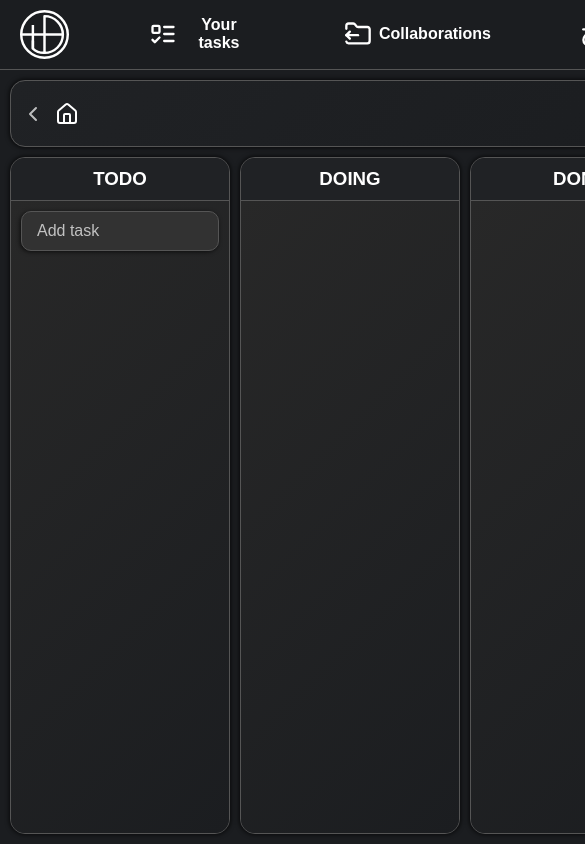
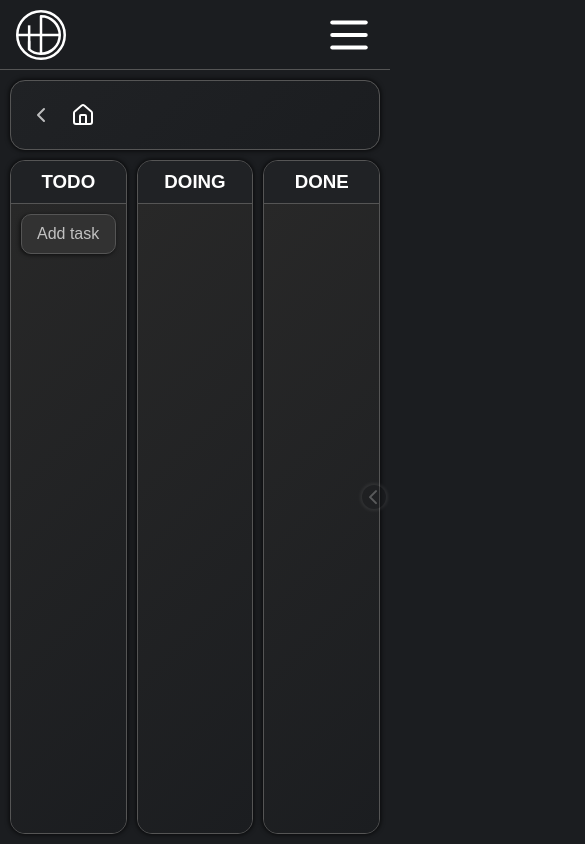
Before and after one commit to quivXe/vue-first-project, a Vue app in the folder client/: page / in a window 390 px wide. Shown: the top 844 px of the page, 585 px wide, since content can reach past the window. Built offline with nearby package versions, Linux system fonts and the light colour scheme.

Commit message:
Mainly responsive style  - added burger menu for smaller devices  - few bugfixes

```diff
--- a/client/src/App.vue
+++ b/client/src/App.vue
@@ -1,6 +1,7 @@
 <script setup>
 
 import Notification from './components/Notification.vue';
+import MainNavigation from "@/components/MainNavigation.vue";
 
 </script>
 <template>
@@ -9,28 +10,7 @@ import Notification from './components/Notification.vue';
     <div class="logo">
       <router-link to="/"><img src="@/assets/images/logo.svg" alt="Logo"></router-link>
     </div>
-    <div class="main-nav">
-      <ul>
-        <li>
-          <router-link :key="$route.fullPath" to="/">
-            <img src="@/assets/images/local_tasks.svg" alt="">
-            <span>Your tasks</span>
-          </router-link>
-        </li>
-        <li>
-          <router-link to="/collaborations">
-            <img src="@/assets/images/shared_tasks.svg" alt="">
-            <span>Collaborations</span>
-          </router-link>
-        </li>
-        <li>
-          <router-link to="/join">
-            <img src="@/assets/images/join1.svg" alt="">
-            <span>Connect</span>
-          </router-link>
-        </li>
-      </ul>
-    </div>
+    <MainNavigation />
   </div>
   <div class="main-container">
     <router-view></router-view>
@@ -53,6 +33,8 @@ import Notification from './components/Notification.vue';
     justify-content: space-between
     align-items: center
 
+    position: relative
+
     *
       height: 100%
       box-sizing: border-box
@@ -60,56 +42,24 @@ import Notification from './components/Notification.vue';
 
     .logo
       display: flex
-
-      img
-        padding: 10px 20px
-
-    .main-nav
-      flex-grow: 1
-      user-select: none
-
-      ul
-        display: flex
-        list-style: none
-        justify-content: center
-        align-items: center
-        column-gap: 50px
-        text-align: center
-
-        li
-          text-align: center
-
-          a
-            color: common.$text-color
-            text-decoration: none
-            padding: 20px
-            text-align: center
-            display: flex
-            align-items: center
-            gap: 7px
-
-            border-bottom: 1px solid transparent
-
-            &:hover
-              border-bottom: 1px solid common.$text-color
-
-            img
-              max-height: 30px
-
-            span
-              height: fit-content
-
+      position: absolute
+      top: 50%
+      transform: translateY(-50%)
+      height: 50px
+      left: 1rem
 
 
   .main-container
     background-color: common.$bg-color
     width: 100%
     height: calc(100vh - common.$header-height)
-    min-height: 410px
+    //min-height: 410px
     display: flex
     align-items: center
     justify-content: center
 
   .footer
     display: none
+
+
 </style>
--- a/client/src/assets/styles/_common.sass
+++ b/client/src/assets/styles/_common.sass
@@ -37,12 +37,6 @@ $options-color: white
 // header
 $header-height: 70px
 
-// nav
-$nav-height: 70px
-
-// main
-$main-height: calc(100vh - $header-height - $nav-height)
-
 // description
 $output-bg-color: #C4C5CC
 $output-text-color: black
--- a/client/src/assets/styles/main.sass
+++ b/client/src/assets/styles/main.sass
@@ -11,7 +11,7 @@ body, #app, html
     @extend %scrollbar
 
 #app
-    min-width: 700px
+    //min-width: 700px
 
 *
     font-family: 'Arial', serif
--- /dev/null
+++ b/client/src/components/MainNavigation.vue
@@ -0,0 +1,142 @@
+<script setup>
+
+import {computed, onMounted, onUnmounted, ref} from "vue";
+
+const mainNavBreakpoint = 750;
+let currentWidth = ref(window.innerWidth);
+const isSmallScreen = computed(() => {
+  return currentWidth.value <= mainNavBreakpoint
+});
+
+const isNavShowed = ref(false);
+
+function resizeHandler() {
+    currentWidth.value = window.innerWidth;
+}
+onMounted(() => {
+  window.addEventListener('resize', resizeHandler)
+})
+onUnmounted(() => {
+  window.removeEventListener('resize', resizeHandler);
+})
+
+</script>
+
+<template>
+  <div class="container">
+    <ul :class="{ isSmallScreen }" v-if="!isSmallScreen || isNavShowed">
+      <li @click="isNavShowed=false">
+        <router-link :key="$route.fullPath" to="/">
+          <img src="@/assets/images/local_tasks.svg" alt="">
+          <span>Your tasks</span>
+        </router-link>
+      </li>
+      <li @click="isNavShowed=false">
+        <router-link to="/collaborations">
+          <img src="@/assets/images/shared_tasks.svg" alt="">
+          <span>Collaborations</span>
+        </router-link>
+      </li>
+      <li @click="isNavShowed=false">
+        <router-link to="/join">
+          <img src="@/assets/images/join1.svg" alt="">
+          <span>Connect</span>
+        </router-link>
+      </li>
+    </ul>
+    <img src="@/assets/images/burger.svg" alt="menu" class="burger" @click="isNavShowed = !isNavShowed" v-if="isSmallScreen">
+  </div>
+  <div id="overlay" v-if="isNavShowed && isSmallScreen"></div>
+</template>
+
+<style scoped lang="sass">
+@use "@/assets/styles/common"
+%overlay
+  position: fixed
+  top: common.$header-height
+  left: 0
+  height: calc(100vh - common.$header-height)
+  width: 100%
+  z-index: 888
+
+$main-nav-breakpoint: 750px
+*
+  height: 100%
+  box-sizing: border-box
+  margin: 0
+
+.container
+  flex-grow: 1
+  user-select: none
+  align-items: center
+
+  ul
+    display: flex
+    list-style: none
+    justify-content: center
+    align-items: center
+    column-gap: 50px
+    text-align: center
+    padding: 0
+
+    li
+      text-align: center
+
+      a
+        color: common.$text-color
+        text-decoration: none
+        padding: 20px
+        text-align: center
+        display: flex
+        align-items: center
+        gap: 7px
+
+        border-bottom: 1px solid transparent
+
+        &:hover
+          border-bottom: 1px solid common.$text-color
+
+        img
+          max-height: 30px
+
+        span
+          height: fit-content
+
+  ul.isSmallScreen
+    position: absolute
+    top: calc( 100% + .5rem )
+    right: .5rem
+    height: calc(100vh - common.$header-height - 1rem)
+    flex-direction: column
+    background-color: common.$bg-color
+    justify-content: start
+    z-index: 999
+    border: common.$border
+    padding: 10px
+    gap: 10px
+    border-radius: 10px
+
+    li
+      width: 100%
+      height: unset
+      background: common.$bg-gradient
+      border-radius: 10px
+      border: common.$border
+
+      a
+        border-bottom: 0
+
+  .burger
+    height: 50px
+
+    position: absolute
+    top: 50%
+    transform: translateY(-50%)
+    right: 1rem
+
+#overlay
+  @extend %overlay
+  background-color: common.$overlay-color
+  opacity: .8
+
+</style>
--- a/client/src/components/todoTasks/nav/BackButton.vue
+++ b/client/src/components/todoTasks/nav/BackButton.vue
@@ -23,6 +23,7 @@ div
     align-items: center
     user-select: none
     @extend %not-hovered
+    padding: 0 .5rem
 
 
     img
--- a/client/src/services/CollaborationManager.js
+++ b/client/src/services/CollaborationManager.js
@@ -201,6 +201,9 @@ class CollaborationManager {
         return new Promise((mainResolve, mainReject) => {
 
             const { url, json } = apiClient.requestCurrentVersion(this.collabName, this.pusher.connection.socket_id)
+            // Request current version and handle noone online response.
+            // Resolves with pusherData
+            // Rejects with { nooneOnline: boolean, err }
             json
                 .then(serverResData => {
 
@@ -245,7 +248,7 @@ class CollaborationManager {
 
                 })
                 .catch((errorDetails) => { // err: {nooneOnline: true} OR http error while fetching
-                    const { nooneOnline, err, url } = errorDetails;
+                    const {nooneOnline, err} = errorDetails;
                     mainReject({nooneOnline, err, url});
                 });
 
--- a/client/src/utils/fetchUtil.js
+++ b/client/src/utils/fetchUtil.js
@@ -123,6 +123,7 @@ const apiClient = {
      * @returns {{url: string, json: Promise<Object>}} An object containing the URL and the request promise with data.
      */
     logOperation(collabName, operationType, details, others) {
+        if (!others) others = {};
         let payload = {
             collabName,
             operationType,
--- a/client/src/views/Collaborations.vue
+++ b/client/src/views/Collaborations.vue
@@ -94,7 +94,7 @@ indexedDBManager.getTasksByParentId(-1)
 
 .container
     color: common.$text-color
-    padding: 20px 0
+    padding: 20px 1rem
     box-sizing: border-box
     display: flex
     flex-direction: column
--- a/client/src/views/Tasks.vue
+++ b/client/src/views/Tasks.vue
@@ -313,6 +313,10 @@ onUnmounted(() => {
 
   $main-padding: 10px
 
+  $nav-height: 70px
+  // $main-padding*3 cuz top and bottom padding + gap between main and nav
+  $main-height: calc(100vh - common.$header-height - $nav-height - $main-padding * 3)
+
   *
     box-sizing: border-box
 
@@ -328,12 +332,12 @@ onUnmounted(() => {
     display: flex
     justify-content: center
     align-items: center
-    height: common.$main-height
+    height: $main-height
     color: common.$text-color
 
   .wrapper
     display: flex
-    height: 100%
+    //height: 100%
     width: 100%
     flex-direction: column
     gap: $main-padding
@@ -344,8 +348,7 @@ onUnmounted(() => {
   .nav
     display: flex
 
-    height: common.$nav-height
-    background-color: common.$bg-color
+    height: $nav-height
     background: linear-gradient(135deg, common.$bg-color-2, common.$bg-color)
 
     gap: $main-padding
@@ -364,8 +367,8 @@ onUnmounted(() => {
 
     display: flex
 
-    height: common.$main-height
-    min-height: 300px
+    height: $main-height
+    //min-height: 300px
 
     background-color: common.$bg-color
     color: common.$text-color
```
Also changed, not shown: client/src/utils/isTouchscreen.js (added, +22 -0 lines), client/src/assets/images/burger.svg (added).
